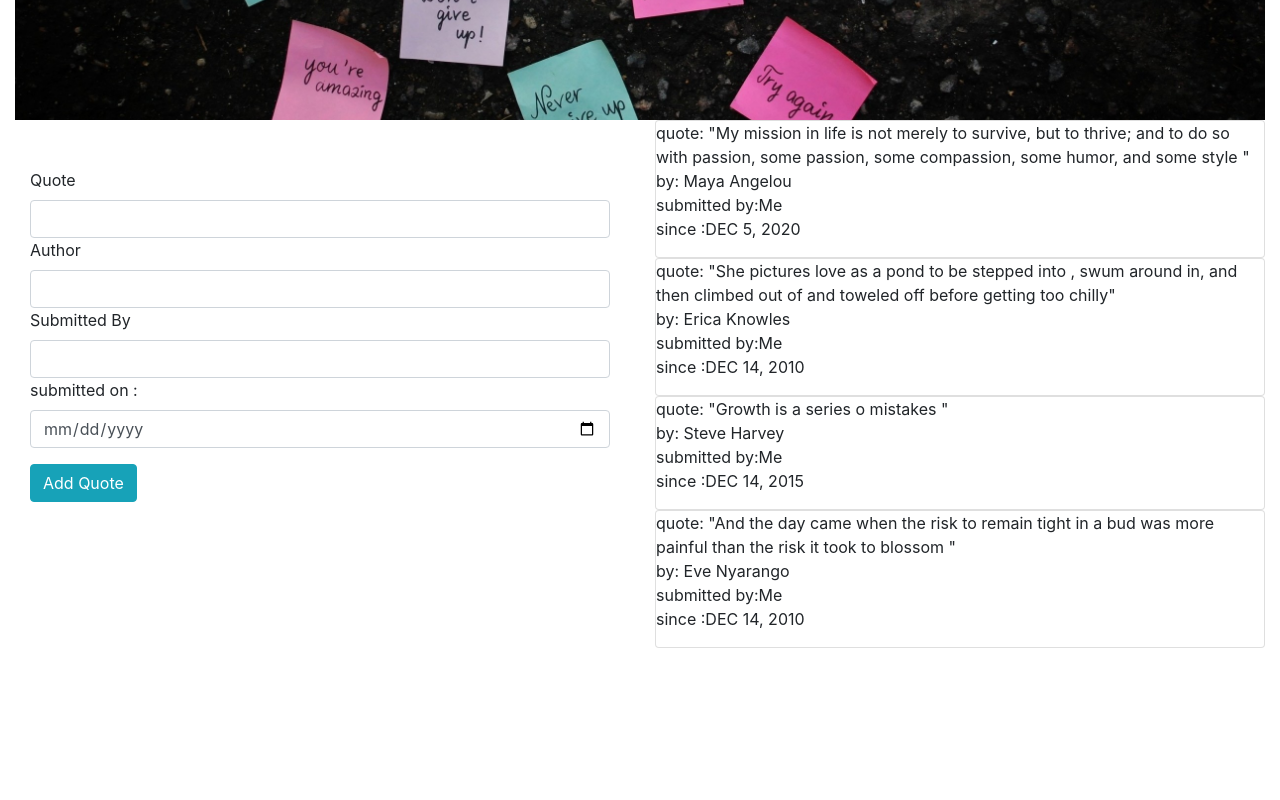
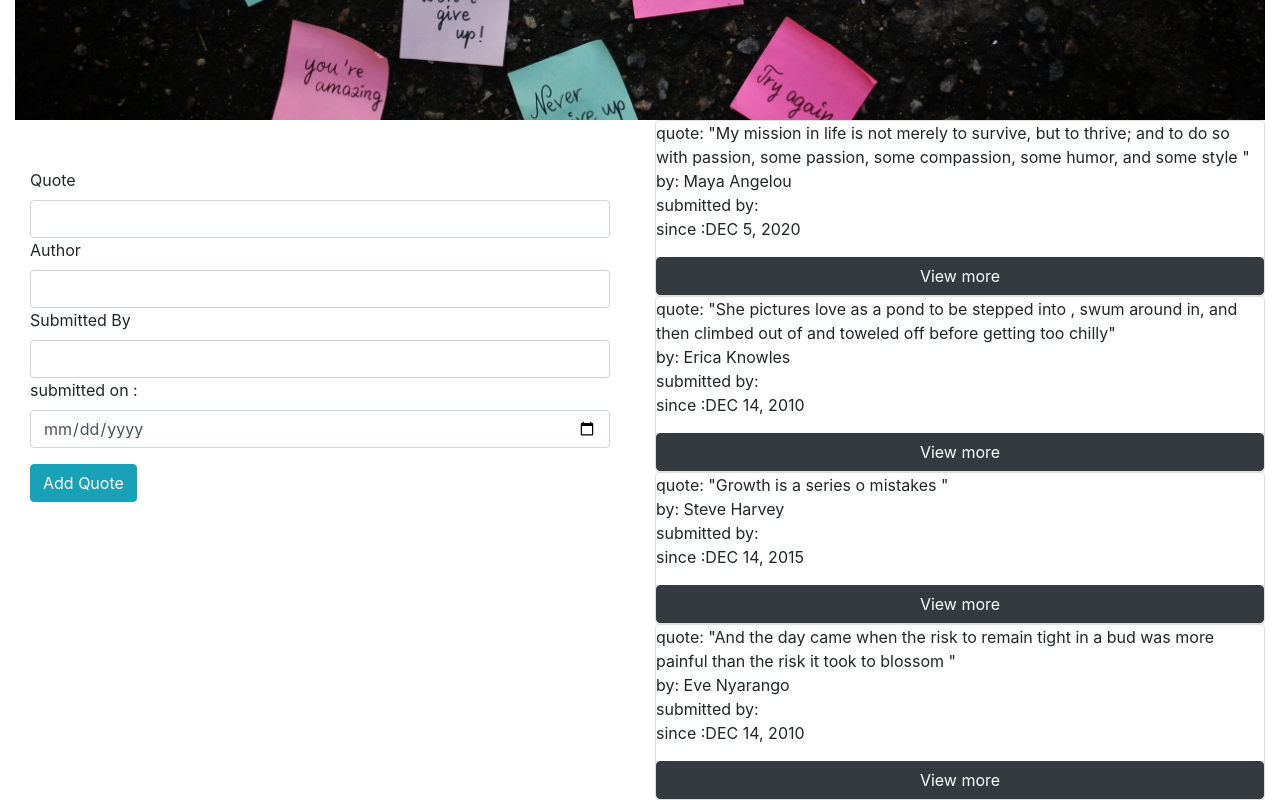
Before and after one commit to EveNyarango/Quotes, an Angular app: page / in a window 1280 px wide. Shown: the part 380-1180 px from the top of the page. Before the commit the page ends 1028 px from the top, so only its background shows below. Built offline with nearby package versions, Linux system fonts and the light colour scheme.

Commit message:
add upvote and downVote

```diff
--- a/src/app/quote-detail/quote-detail.component.html
+++ b/src/app/quote-detail/quote-detail.component.html
@@ -1 +1,7 @@
-<p>quote-detail works!</p>
+<div class="text-center container">
+    <button type="button"  click ="quoteDelete(true)"     class="btn btn-danger">Delete</button>
+    <button  class="btn btn-outline-success" (click)='upVote($event)'> {{quote.upVote}} <i
+        class="fa fa-thumbs-up" aria-hidden="true"></i></button>
+        <button class="btn btn-outline-success" (click)='downVote($event)'> {{quote.downVote}} <i
+            class="fa fa-thumbs-up" aria-hidden="true"></i></button>
+</div>
--- a/src/app/quote-detail/quote-detail.component.ts
+++ b/src/app/quote-detail/quote-detail.component.ts
@@ -1,4 +1,4 @@
-import { Component, OnInit } from '@angular/core';
+import { Component, OnInit, Input, Output, EventEmitter } from '@angular/core';
 import { Quote } from '../quote';
 @Component({
   selector: 'app-quote-detail',
@@ -6,6 +6,19 @@ import { Quote } from '../quote';
   styleUrls: ['./quote-detail.component.css']
 })
 export class QuoteDetailComponent implements OnInit {
+  @Input() quote: Quote;
+  @Output () isComplete = new EventEmitter <boolean>();
+
+  quoteDelete(complete:boolean){
+    this.isComplete.emit(complete)
+  }
+  upVote (index){
+    this.quote.upVote++
+  }
+
+  downVote (index){
+    this.quote.downVote++
+  }
 
   constructor() { }
 
--- a/src/app/quote.ts
+++ b/src/app/quote.ts
@@ -1,5 +1,7 @@
 
 export class Quote {
+    upVote:number;
+    downVote:number;
     public showDescription:boolean;
     constructor(
         public quote: string,
--- a/src/app/quote/quote.component.html
+++ b/src/app/quote/quote.component.html
@@ -13,6 +13,7 @@
             <div class="card">
                 <p id={{i}}>quote: "{{quote.quote}}" <br> by: {{quote.author}} <br> submitted
                     by:{{quote.submittedBy}} <br> since :{{quote.since|date|uppercase}}</p>
+                    <button (click)='toggleDetails(i)' class="btn btn-dark" >View more</button>
             </div>
 
         </div>
--- a/src/app/quote/quote.component.ts
+++ b/src/app/quote/quote.component.ts
@@ -9,10 +9,10 @@ export class QuoteComponent implements OnInit {
 
 
   quotes: Quote[] = [
-    new Quote('My mission in life is not merely to survive, but to thrive; and to do so with passion, some passion, some compassion, some humor, and some style ', 'Maya Angelou ', 'Me', new Date(2020, 11, 5)),
-    new Quote('She pictures love as a pond to be stepped into , swum around in, and then climbed out of and toweled off before getting too chilly', 'Erica Knowles', 'Me', new Date(2010, 11, 14)),
-    new Quote('Growth is a series o mistakes ', 'Steve Harvey', 'Me', new Date(2015, 11, 14)),
-    new Quote('And the day came when the risk to remain tight in a bud was more painful than the risk it took to blossom ', 'Eve Nyarango ', 'Me', new Date(2010, 11, 14))
+    new Quote('My mission in life is not merely to survive, but to thrive; and to do so with passion, some passion, some compassion, some humor, and some style ', 'Maya Angelou ', '', new Date(2020, 11, 5)),
+    new Quote('She pictures love as a pond to be stepped into , swum around in, and then climbed out of and toweled off before getting too chilly', 'Erica Knowles', '', new Date(2010, 11, 14)),
+    new Quote('Growth is a series o mistakes ', 'Steve Harvey', '', new Date(2015, 11, 14)),
+    new Quote('And the day came when the risk to remain tight in a bud was more painful than the risk it took to blossom ', 'Eve Nyarango ', '', new Date(2010, 11, 14))
   ];
   addNewQuote(quote){
     let quoteLength = this.quotes.length;
```
